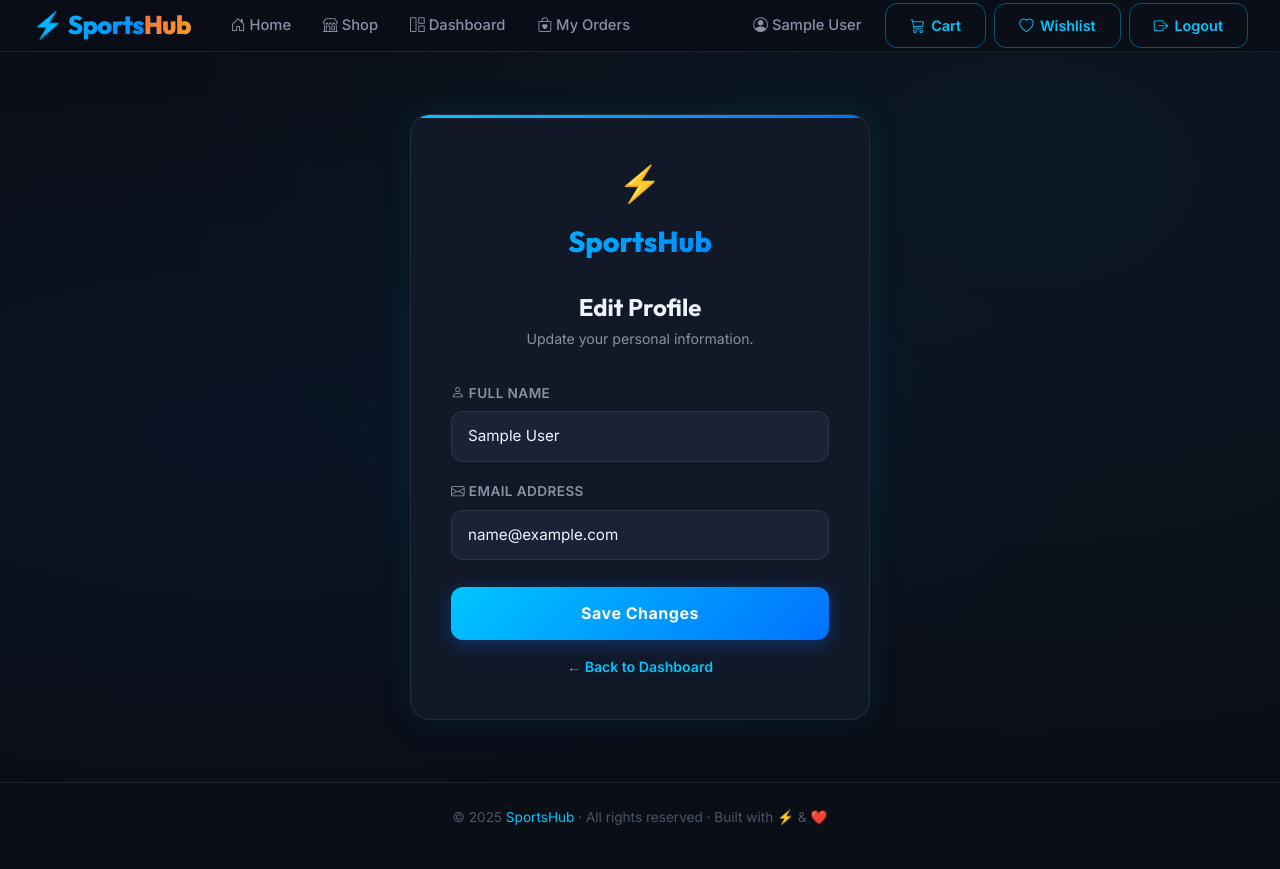
After one commit to nikhilghotankar-8881/SportsHub, a Flask app: page /profile/edit in a window 1280 px wide. The commit adds this page. Run offline with Flask 3, Linux system fonts and the light colour scheme; the visitor is signed in with stand-in values (Sample User, id 1); data that the repository does not hold is empty.

Commit message:
Add edit profile functionality

```diff
--- a/app/forms.py
+++ b/app/forms.py
@@ -1,6 +1,7 @@
 from flask_wtf import FlaskForm
 from wtforms import StringField, PasswordField, SubmitField, BooleanField
 from wtforms.validators import DataRequired, Email, Length, EqualTo, ValidationError
+from flask_login import current_user
 from app.models import User
 
 
@@ -49,3 +50,41 @@ class LoginForm(FlaskForm):
     remember = BooleanField("Remember Me")
 
     submit = SubmitField("Sign In")
+
+
+class EditProfileForm(FlaskForm):
+    name = StringField(
+        "Full Name",
+        validators=[DataRequired(), Length(min=2, max=100)]
+    )
+
+    email = StringField(
+        "Email Address",
+        validators=[DataRequired(), Email()]
+    )
+
+    submit = SubmitField("Save Changes")
+
+    def validate_email(self, email):
+        if email.data != current_user.email:
+            user = User.query.filter_by(email=email.data).first()
+            if user:
+                raise ValidationError("That email is already registered.")
+
+class ChangePasswordForm(FlaskForm):
+    current_password = PasswordField(
+        "Current Password",
+        validators=[DataRequired()]
+    )
+
+    new_password = PasswordField(
+        "New Password",
+        validators=[DataRequired(), Length(min=6)]
+    )
+
+    confirm_new_password = PasswordField(
+        "Confirm New Password",
+        validators=[DataRequired(), EqualTo("new_password", message="Passwords must match.")]
+    )
+
+    submit = SubmitField("Update Password")
--- a/app/routes/main_routes.py
+++ b/app/routes/main_routes.py
@@ -1,5 +1,7 @@
-from flask import Blueprint, render_template
+from flask import Blueprint, render_template, redirect, url_for, flash, request
 from flask_login import login_required, current_user
+from app.forms import EditProfileForm, ChangePasswordForm
+from app import db
 
 main = Blueprint("main", __name__)
 
@@ -35,3 +37,32 @@ def dashboard():
         total_cart_items=total_cart_items,
         recent_orders=recent_orders
     )
+
+@main.route("/profile/edit", methods=["GET", "POST"])
+@login_required
+def edit_profile():
+    form = EditProfileForm()
+    if form.validate_on_submit():
+        current_user.name = form.name.data
+        current_user.email = form.email.data
+        db.session.commit()
+        flash("Your profile has been updated successfully.", "success")
+        return redirect(url_for("main.dashboard"))
+    elif request.method == "GET":
+        form.name.data = current_user.name
+        form.email.data = current_user.email
+    return render_template("edit_profile.html", title="Edit Profile", form=form)
+
+@main.route("/change-password", methods=["GET", "POST"])
+@login_required
+def change_password():
+    form = ChangePasswordForm()
+    if form.validate_on_submit():
+        if current_user.check_password(form.current_password.data):
+            current_user.set_password(form.new_password.data)
+            db.session.commit()
+            flash("Your password has been updated successfully.", "success")
+            return redirect(url_for("main.dashboard"))
+        else:
+            flash("Incorrect current password.", "danger")
+    return render_template("change_password.html", title="Change Password", form=form)
--- /dev/null
+++ b/templates/edit_profile.html
@@ -0,0 +1,63 @@
+{% extends "base.html" %}
+
+{% block title %}Edit Profile – SportsHub{% endblock %}
+
+{% block content %}
+<div class="auth-wrapper">
+  <div class="auth-card">
+
+    <!-- Logo -->
+    <div class="auth-logo">
+      <span class="brand-icon">⚡</span>
+      <span class="brand-text">SportsHub</span>
+    </div>
+
+    <h1 class="auth-title">Edit Profile</h1>
+    <p class="auth-subtitle">Update your personal information.</p>
+
+    <!-- Edit Profile Form -->
+    <form method="POST" action="{{ url_for('main.edit_profile') }}" novalidate id="edit-profile-form">
+      {{ form.hidden_tag() }}
+
+      <!-- Full Name -->
+      <div class="form-group">
+        <label class="form-label" for="name">
+          <i class="bi bi-person"></i> Full Name
+        </label>
+        {{ form.name(
+            id="name",
+            class="form-control-custom" + (" is-invalid" if form.name.errors else ""),
+            placeholder="Your full name"
+        ) }}
+        {% for error in form.name.errors %}
+          <div class="invalid-feedback"><i class="bi bi-exclamation-circle"></i> {{ error }}</div>
+        {% endfor %}
+      </div>
+
+      <!-- Email -->
+      <div class="form-group">
+        <label class="form-label" for="email">
+          <i class="bi bi-envelope"></i> Email Address
+        </label>
+        {{ form.email(
+            id="email",
+            class="form-control-custom" + (" is-invalid" if form.email.errors else ""),
+            placeholder="you@example.com",
+            autocomplete="email"
+        ) }}
+        {% for error in form.email.errors %}
+          <div class="invalid-feedback"><i class="bi bi-exclamation-circle"></i> {{ error }}</div>
+        {% endfor %}
+      </div>
+
+      <!-- Submit -->
+      {{ form.submit(class="btn-submit", id="edit-profile-submit-btn") }}
+    </form>
+
+    <div class="auth-footer-link" style="margin-top: 1rem;">
+      <a href="{{ url_for('main.dashboard') }}" id="goto-dashboard-link">← Back to Dashboard</a>
+    </div>
+
+  </div>
+</div>
+{% endblock %}
```
Also changed, not shown: templates/dashboard.html (+8 -3 lines).
